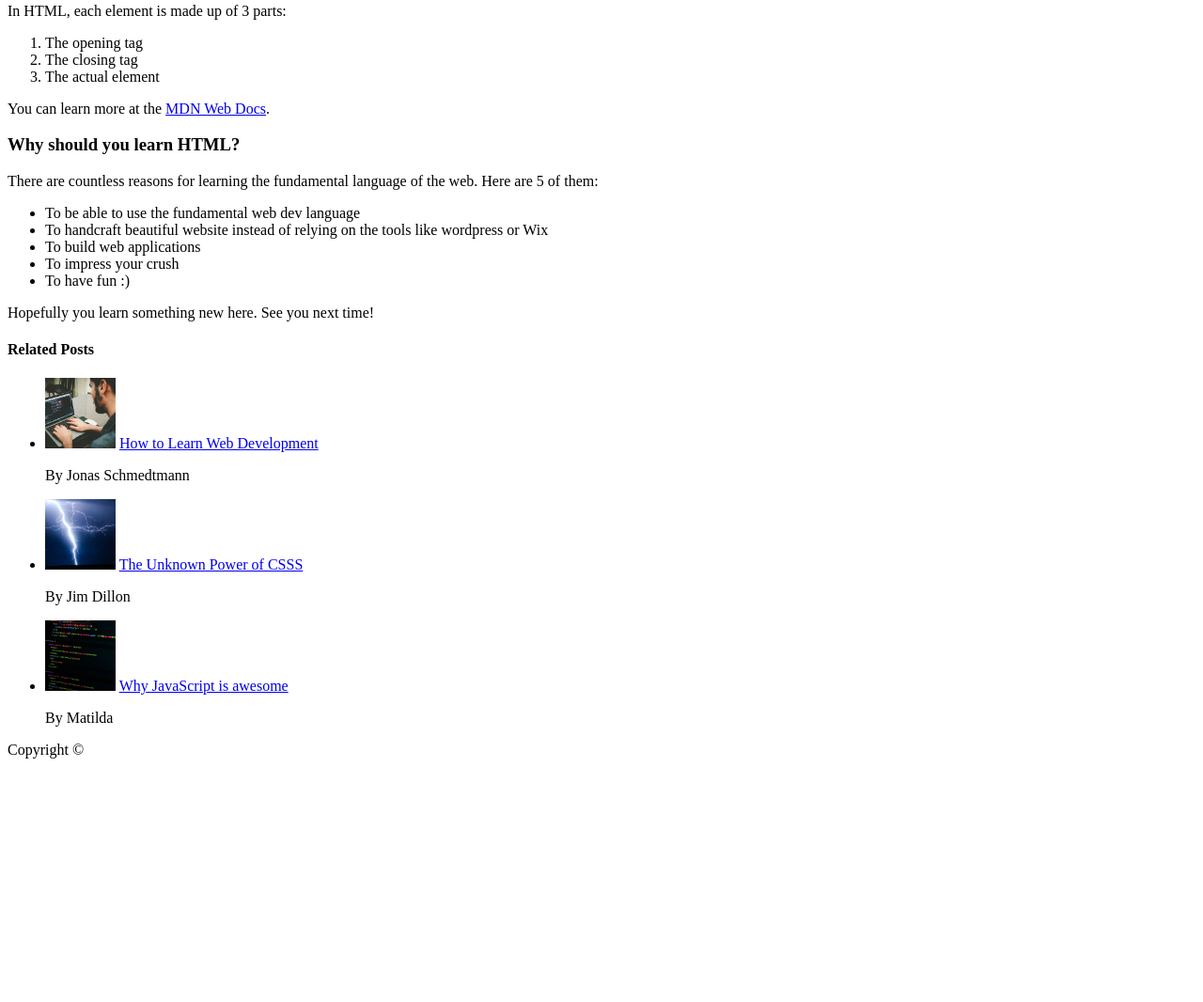
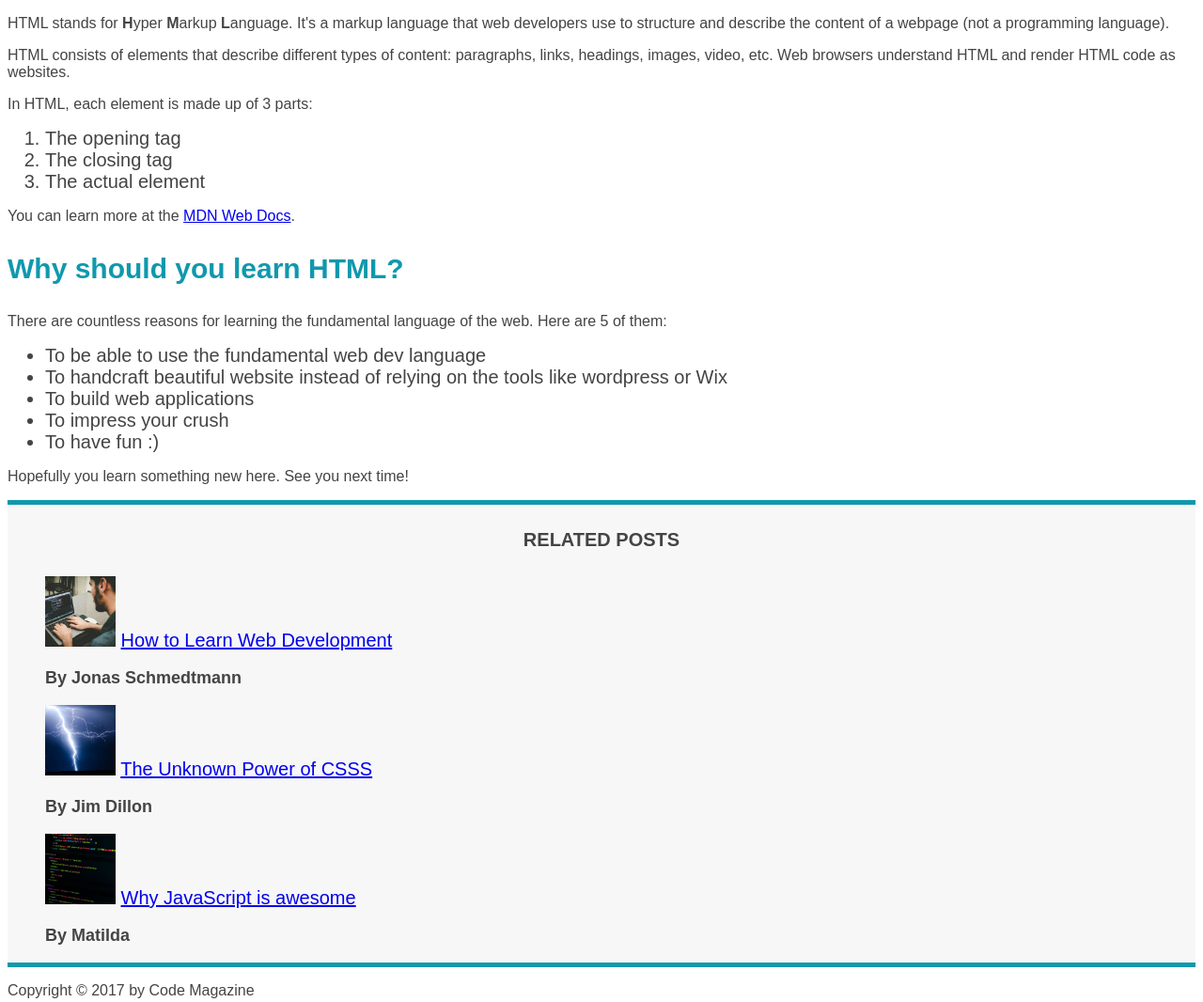
Before and after one commit to kankaGate/jonasHtmlCss, a plain HTML site: page 02-HTML-Fundamentals/index.html in a window 1280 px wide. Shown: the part 674-1740 px from the top of the page at 94% size. Before the commit the page ends 1497 px from the top, so only its background shows below. Drawn offline with Linux system fonts and the light colour scheme.

Commit message:
feat: done 26.working with colors

```diff
--- /dev/null
+++ b/02-HTML-Fundamentals/css/style.css
@@ -0,0 +1,60 @@
+body {
+    font-family: sans-serif;
+    color: #444;
+}
+
+h1, h2, h3 {
+    color: #1098ad;
+}
+
+h1 {
+    font-size: 26px;
+    font-style: italic;
+    text-transform: uppercase;
+}
+
+h2 {
+    font-size: 40px;
+}
+
+h3 {
+    font-size: 30px;
+}
+
+h4 {
+    font-size: 20px;
+    text-transform: uppercase;
+    text-align: center;
+}
+
+.main-header {
+    background-color: #f7f7f7;
+}
+
+li {
+    font-size: 20px;
+}
+
+.author {
+    font-size: 18px;
+    font-style: italic;
+}
+
+.copyright {
+    font-size: 16px;
+}
+
+.related-author {
+    font-size: 18px;
+    font-weight: bold;
+}
+
+.related-list {
+    list-style: none;
+}
+
+aside {
+    border-top: 5px solid #1098ad;
+    border-bottom: 5px solid #1098ad;
+    background-color: #f7f7f7;
+}
--- a/02-HTML-Fundamentals/index.html
+++ b/02-HTML-Fundamentals/index.html
@@ -5,10 +5,11 @@
     <meta charset="UTF-8">
     <meta name="viewport" content="width=device-width, initial-scale=1.0">
     <title>The Basic Language of the Web</title>
+    <link rel="stylesheet" href="css/style.css">
 </head>
 
 <body>
-    <header>
+    <header class="main-header">
         <h1>📘 The Code Magazine</h1>
         <nav>
             <a href="blog.html">Blog</a>
@@ -22,7 +23,7 @@
             <h2>The Basic Language of the Web: HTML</h2>
 
             <img src="img/laura-jones.jpg" alt="laura jones portrait" width="50" height="50" />
-            <p>Posted by <strong>Laura Jones</strong> on Monday, June 21st 2027</p>
+            <p class="author">Posted by <b>Laura Jones</b> on Monday, June 21st 2027</p>
             <img src="img/post-img.jpg" alt="HTML code on a screen" width="500" height="200" />
         </header>
 
@@ -68,26 +69,25 @@
     </article>
     <aside>
         <h4>Related Posts</h4>
-        <ul>
+        <ul class="related-list">
             <li>
                 <img src="img/related-1.jpg" alt="man coding" width="75" height="75">
                 <a href="#">How to Learn Web Development</a>
-                <p>By Jonas Schmedtmann</p>
+            <p class="related-author">By Jonas Schmedtmann</p>
             </li>
             <li><img src="img/related-2.jpg" alt="lighting struck to the ground" width="75" height="75">
                 <a href="#">The Unknown Power of CSSS</a>
-                <p>By Jim Dillon</p>
+                <p class="related-author">By Jim Dillon</p>
             </li>
             <li>
                 <img src="img/related-3.jpg" alt="code on screen" width="75" height="75">
                 <a href="#">Why JavaScript is awesome</a>
-                <p>By Matilda</p>
+                <p class="related-author">By Matilda</p>
             </li>
         </ul>
     </aside>
     <footer>
-        <p>Copyright &copy;</p>
+        <p class="copyright">Copyright &copy; 2017 by Code Magazine</p>
     </footer>
 </body>
-
 </html>
```
